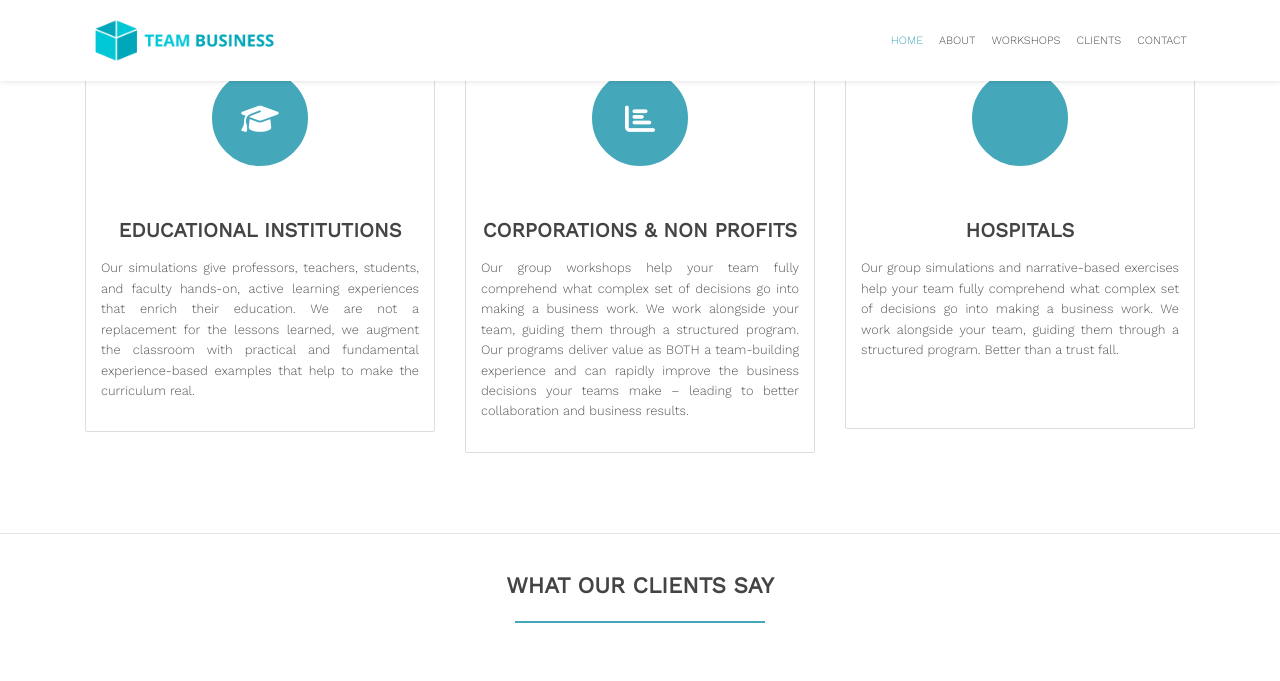
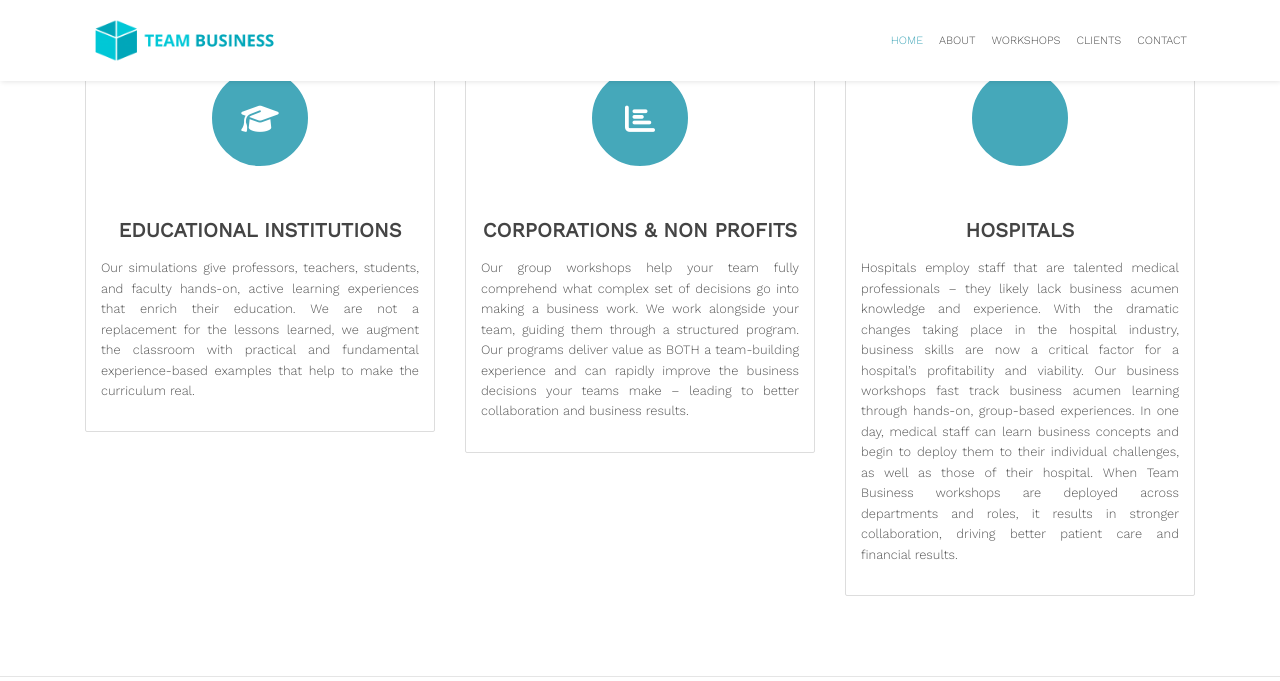
Before and after one commit to zac-heisey/team-business, a Jekyll site: the page built from index.md, in a window 1280 px wide and 900 px high, scrolled down 2573 px, cut to the strip 0-681 px from the top of the window. Built offline with Jekyll 4.4.1, drawn with Linux system fonts in a browser that asks for light colours; nearby versions of some CDN libraries.

Commit message:
Update from Forestry.io Lara Azzam updated _data/services.yml

```diff
--- a/_data/services.yml
+++ b/_data/services.yml
@@ -15,9 +15,14 @@
   fa-icon: fa-chart-bar
   link:
 - title: Hospitals
-  description: Our group simulations and narrative-based exercises help your team
-    fully comprehend what complex set of decisions go into making a business work.
-    We work alongside your team, guiding them through a structured program. Better
-    than a trust fall.
+  description: Hospitals employ staff that are talented medical professionals – they
+    likely lack business acumen knowledge and experience.  With the dramatic changes
+    taking place in the hospital industry, business skills are now a critical factor
+    for a hospital’s profitability and viability.  Our business workshops fast track
+    business acumen learning through hands-on, group-based experiences.  In one day,
+    medical staff can learn business concepts and begin to deploy them to their individual
+    challenges, as well as those of their hospital. When Team Business workshops are
+    deployed across departments and roles, it results in stronger collaboration, driving
+    better patient care and financial results.
   fa-icon: fa-hosptial-cross
   link:
```
